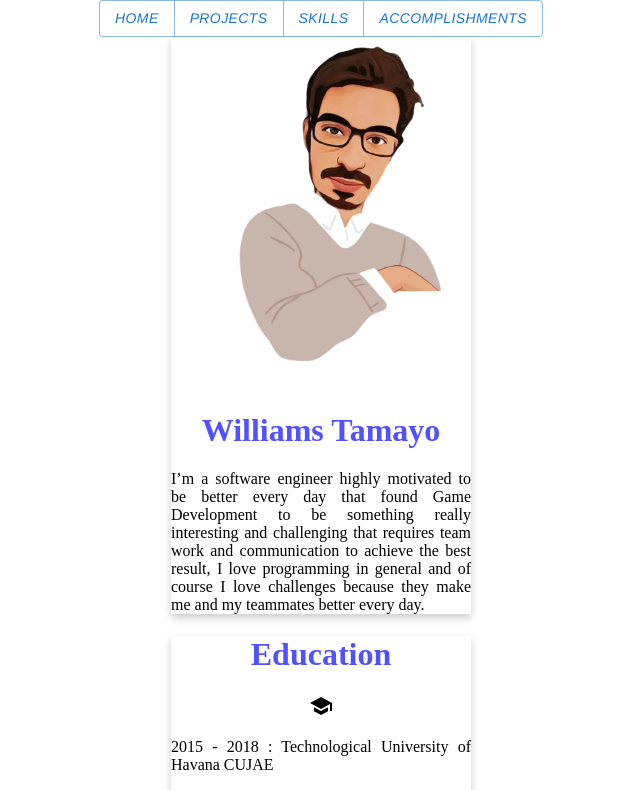
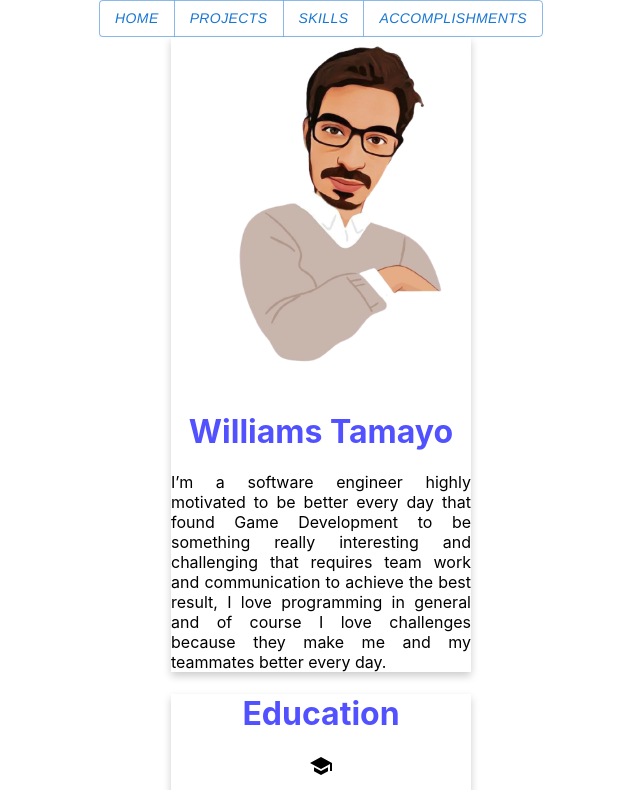
Before and after one commit to walberh96/walberhportfolio, a Next.js app: page / in a window 1280 px wide. Shown: the top 790 px of the page, without its empty margins (319-959 px from the left). Built offline with nearby package versions, Linux system fonts and the light colour scheme.

Commit message:
style changes

```diff
--- a/styles/Hero.module.css
+++ b/styles/Hero.module.css
@@ -6,9 +6,7 @@
   }
   .card h1{
     color: rgb(81, 81, 255);
-    font-family: cursive;
   }
 .card p{
     text-align: justify;
-    font-family: cursive;
 }
```
